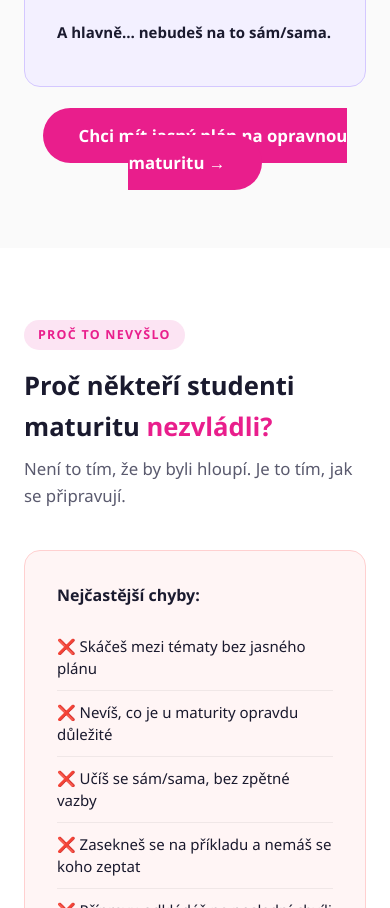
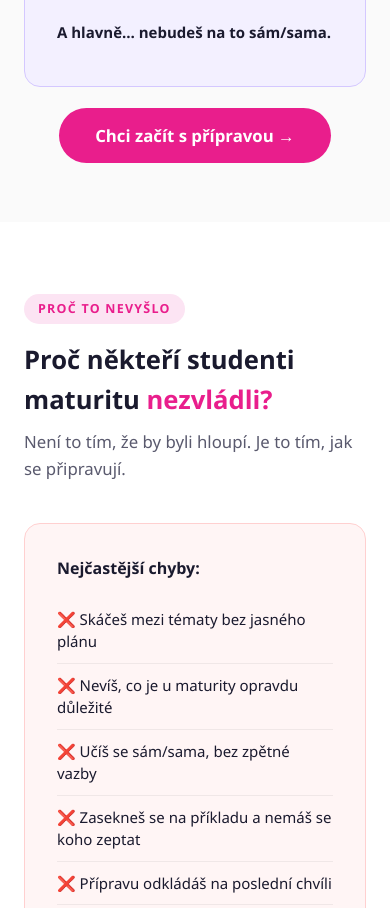
Before and after one commit to dedidas-wq/opravky, a plain HTML site: page index.html in a window 390 px wide. Shown: the part 3071-3979 px from the top of the page. Drawn offline with Linux system fonts and the light colour scheme.

Commit message:
Zkrátit CTA text na mobilu
Co-Authored-By: Claude Sonnet 4.6 <noreply@anthropic.com>

```diff
--- a/index.html
+++ b/index.html
@@ -923,7 +923,7 @@ height="0" width="0" style="display:none;visibility:hidden"></iframe></noscript>
       </div>
     </div>
     <div style="text-align:center;margin-top:36px;">
-      <a href="#pricing" class="btn-primary">Chci mít jasný plán na opravnou maturitu →</a>
+      <a href="#pricing" class="btn-primary">Chci začít s přípravou →</a>
     </div>
   </div>
 </section>
```
